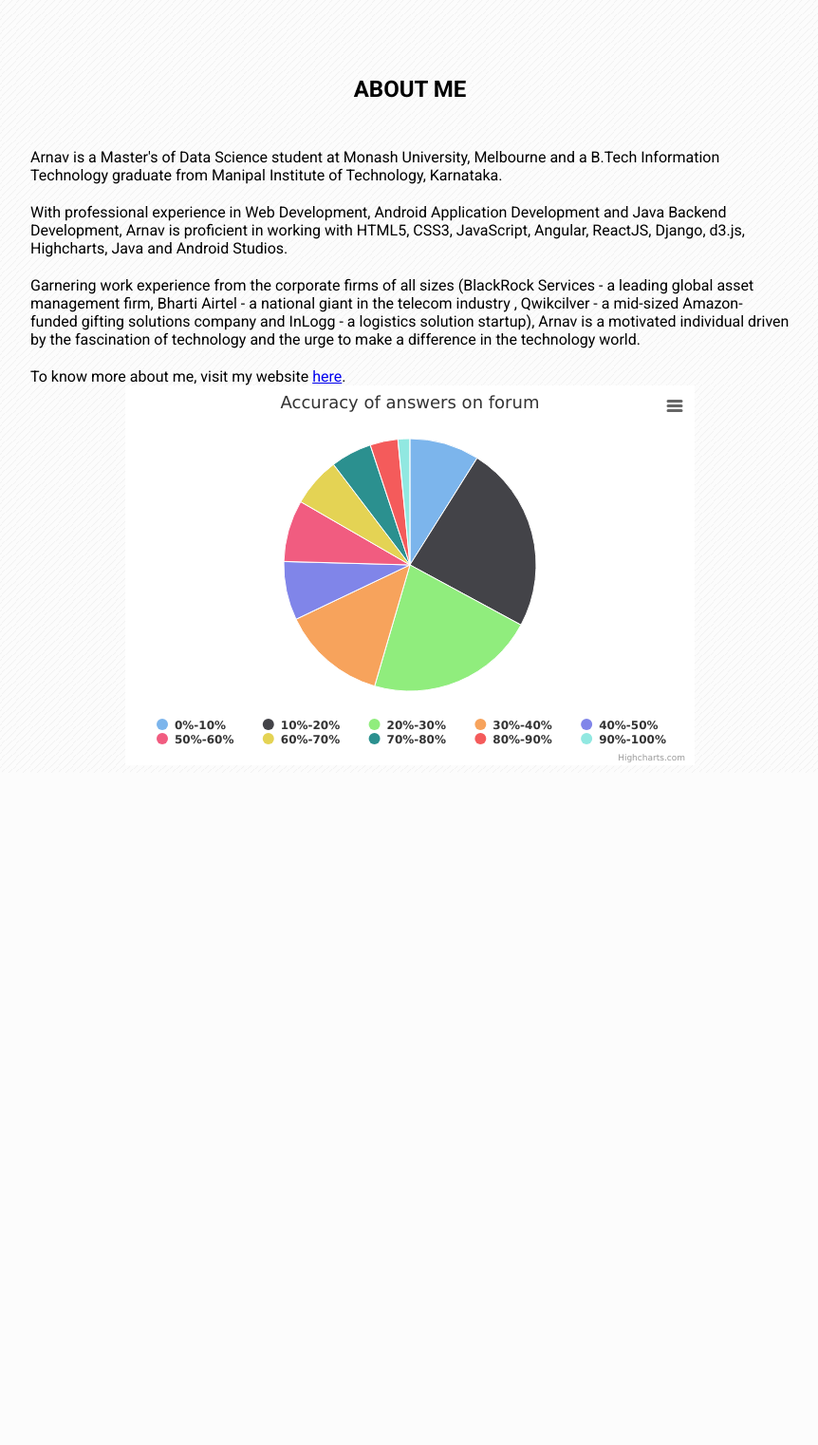
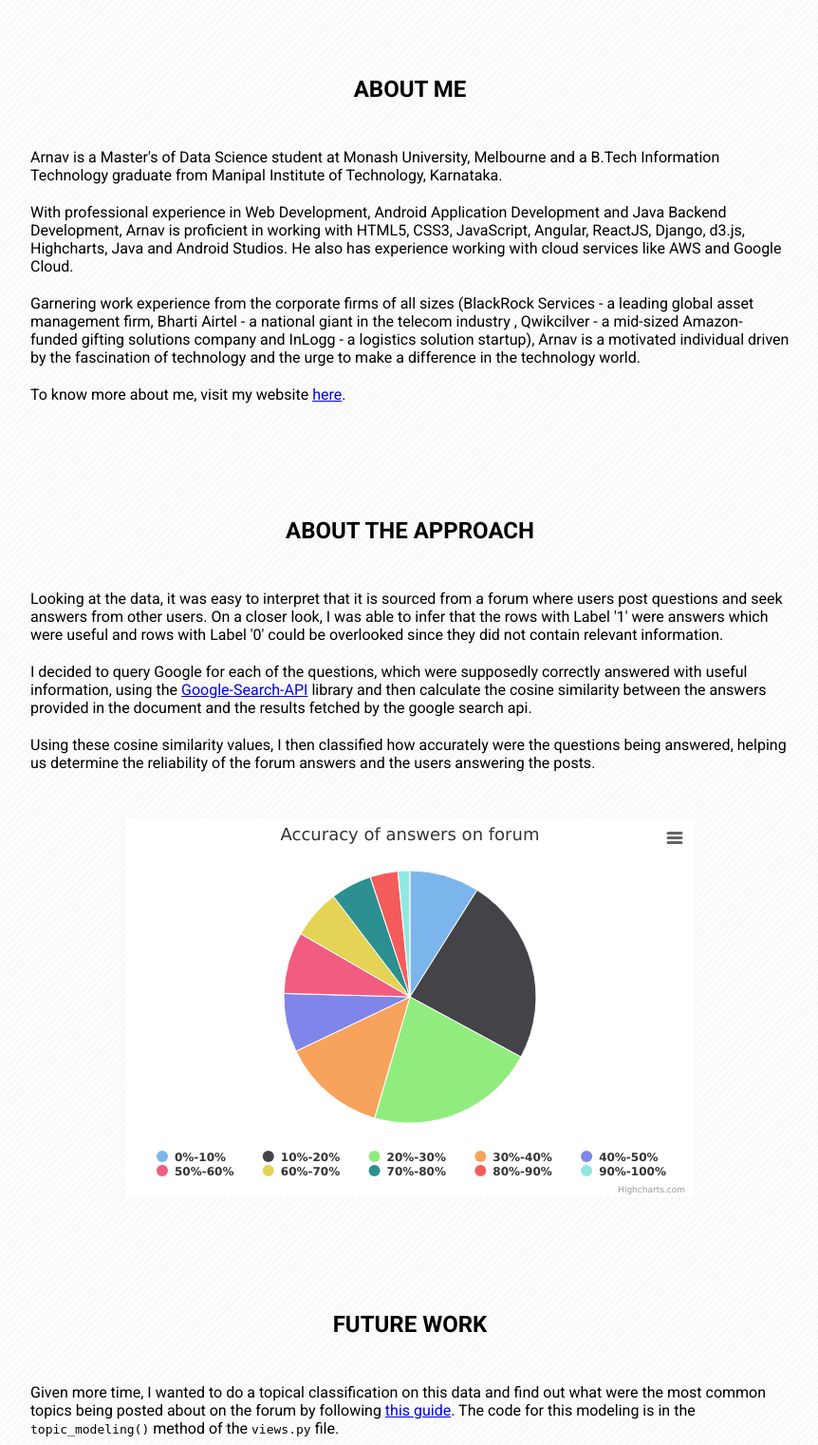
Before and after one commit to arnav58/zendesk-challenge, a Django app: page / in a window 1280 px wide. Shown: the whole page at 95% size, without its empty margins (208-1070 px from the left). Before the commit the page ends 803 px from the top, so only its background shows below. Run offline with Django 3.2, Linux system fonts and the light colour scheme; parts of the project's set-up code (start-up, migrations or seed data) failed here and were passed over; some libraries are stand-ins or nearby versions.

Commit message:
Updating content

```diff
--- a/static/zendesk_challenge/css/style.css
+++ b/static/zendesk_challenge/css/style.css
@@ -15,8 +15,17 @@ body {
 
 .content div {
     margin-top: 20px;
+    justify-content: center;
 }
 
 .content div:first-child {
     margin-top: 48px;
 }
+
+.section {
+    margin-top: 120px;
+}
+
+.section:first-child {
+    margin-top: 0px;
+}
--- a/templates/zendesk_challenge/index.html
+++ b/templates/zendesk_challenge/index.html
@@ -6,7 +6,6 @@
 <head>
     <meta charset="UTF-8">
     <title>Zendesk Challenge</title>
-    <!-- Roboto Web Font-->
     <link href='https://fonts.googleapis.com/css?family=Roboto:400,300,500,700' rel='stylesheet' type='text/css'>
     <link href='{% static "zendesk_challenge/css/style.css" %}' rel="stylesheet">
 </head>
@@ -19,7 +18,7 @@
                     Arnav is a Master's of Data Science student at Monash University, Melbourne and a B.Tech Information Technology graduate from Manipal Institute of Technology, Karnataka.
                 </div>
                 <div>
-                    With professional experience in Web Development, Android Application Development and Java Backend Development, Arnav is proficient in working with HTML5, CSS3, JavaScript, Angular, ReactJS, Django, d3.js, Highcharts, Java and Android Studios.
+                    With professional experience in Web Development, Android Application Development and Java Backend Development, Arnav is proficient in working with HTML5, CSS3, JavaScript, Angular, ReactJS, Django, d3.js, Highcharts, Java and Android Studios. He also has experience working with cloud services like AWS and Google Cloud.
                 </div>
                 <div>
                     Garnering work experience from the corporate firms of all sizes (BlackRock Services - a leading global asset management firm, Bharti Airtel - a national giant in the telecom industry , Qwikcilver - a mid-sized Amazon-funded gifting solutions company and InLogg - a logistics solution startup), Arnav is a motivated individual driven by the fascination of technology and the urge to make a difference in the technology world.
@@ -29,7 +28,27 @@
                 </div>
             </div>
         </div>
+        <div class="section" style="margin-bottom: 48px;">
+            <div class="heading"><h2>ABOUT THE APPROACH</h2></div>
+            <div class="content">
+                <div>
+                    Looking at the data, it was easy to interpret that it is sourced from a forum where users post questions and seek answers from other users. On a closer look, I was able to infer that the rows with Label '1' were answers which were useful and rows with Label '0' could be overlooked since they did not contain relevant information.
+                </div>
+                <div>
+                    I decided to query Google for each of the questions, which were supposedly correctly answered with useful information, using the <a href="https://github.com/abenassi/Google-Search-API" target="_blank">Google-Search-API</a> library and then calculate the cosine similarity between the answers provided in the document and the results fetched by the google search api.
+                </div>
+                <div>
+                    Using these cosine similarity values, I then classified how accurately were the questions being answered, helping us determine the reliability of the forum answers and the users answering the posts.
+                </div>
+            </div>
+        </div>
         <div id="container" style="min-width: 310px; height: 400px; max-width: 600px; margin: 0 auto"></div>
+        <div class="section">
+            <div class="heading"><h2>FUTURE WORK</h2></div>
+            <div class="content">
+                <div>Given more time, I wanted to do a topical classification on this data and find out what were the most common topics being posted about on the forum by following <a href="https://www.machinelearningplus.com/nlp/topic-modeling-visualization-how-to-present-results-lda-models/" target="_blank">this guide</a>. The code for this modeling is in the <code>topic_modeling()</code> method of the <code>views.py</code> file.</div>
+            </div>
+        </div>
     </div>
 </body>
 <script src="https://code.jquery.com/jquery-3.1.1.min.js"></script>
--- a/zendesk_challenge/views.py
+++ b/zendesk_challenge/views.py
@@ -1,15 +1,27 @@
 from django.shortcuts import render
 import pandas as pd
 import os
+import string
 from django.conf import settings
 from nltk.corpus import stopwords
+from nltk.stem.wordnet import WordNetLemmatizer
 from nltk.tokenize import word_tokenize
 from google import google
+import gensim
+from gensim import corpora
 
-# Reading the data file
 df = pd.read_csv(os.path.join(settings.BASE_DIR, 'zendesk_challenge.tsv'), sep='\t', encoding='cp1252')
 num_page = 1
 sw = set(stopwords.words('english'))
+exclude = set(string.punctuation)
+lemma = WordNetLemmatizer()
+
+
+def clean(doc):
+    stop_free = " ".join([i for i in doc.lower().split() if i not in sw])
+    punc_free = ''.join(ch for ch in stop_free if ch not in exclude)
+    normalized = " ".join(lemma.lemmatize(word) for word in punc_free.split())
+    return normalized
 
 
 def calculate_cosine_distance(result, answer):
@@ -76,6 +88,59 @@ def write_results():
         results_file.close()
 
 
+def topical_analysis():
+    from matplotlib import pyplot as plt
+    from wordcloud import WordCloud, STOPWORDS
+    import matplotlib.colors as mcolors
+
+    stopwords = list(sw)
+    stopwords.extend(
+        ['from', 'subject', 're', 'edu', 'use', 'not', 'would', 'say', 'could', '_', 'be', 'know', 'good', 'go', 'get',
+         'do', 'done', 'try', 'many', 'some', 'nice', 'thank', 'think', 'see', 'rather', 'easy', 'easily', 'lot',
+         'lack', 'make', 'want', 'seem', 'run', 'need', 'even', 'right', 'line', 'even', 'also', 'may', 'take', 'come'])
+
+    cols = [color for name, color in mcolors.TABLEAU_COLORS.items()]  # more colors: 'mcolors.XKCD_COLORS'
+
+    cloud = WordCloud(stopwords=stopwords,
+                      background_color='white',
+                      width=2500,
+                      height=1800,
+                      max_words=10,
+                      colormap='tab10',
+                      color_func=lambda *args, **kwargs: cols[i],
+                      prefer_horizontal=1.0)
+
+    Lda = gensim.models.ldamodel.LdaModel
+
+    doc_clean = []
+
+    for i, row in df.iterrows():
+        if row['Label'] == 1:
+            doc_clean.append(clean(row['Question']).split())
+
+    dictionary = corpora.Dictionary(doc_clean)
+    doc_term_matrix = [dictionary.doc2bow(doc) for doc in doc_clean]
+    ldamodel = Lda(doc_term_matrix, num_topics=20, id2word=dictionary, passes=20)
+    # print(ldamodel.print_topics(num_topics=20, num_words=3))
+    topics = ldamodel.show_topics(formatted=False)
+
+    fig, axes = plt.subplots(2, 2, figsize=(10, 10), sharex=True, sharey=True)
+
+    for i, ax in enumerate(axes.flatten()):
+        fig.add_subplot(ax)
+        topic_words = dict(topics[i][1])
+        cloud.generate_from_frequencies(topic_words, max_font_size=300)
+        plt.gca().imshow(cloud)
+        plt.gca().set_title('Topic ' + str(i), fontdict=dict(size=16))
+        plt.gca().axis('off')
+
+    plt.subplots_adjust(wspace=0, hspace=0)
+    plt.axis('off')
+    plt.margins(x=0, y=0)
+    plt.tight_layout()
+    plt.show()
+
+
 def index(request):
 
     similarity_df = pd.read_csv(os.path.join(settings.BASE_DIR, 'results.csv'), sep=',', encoding='cp1252')
```
